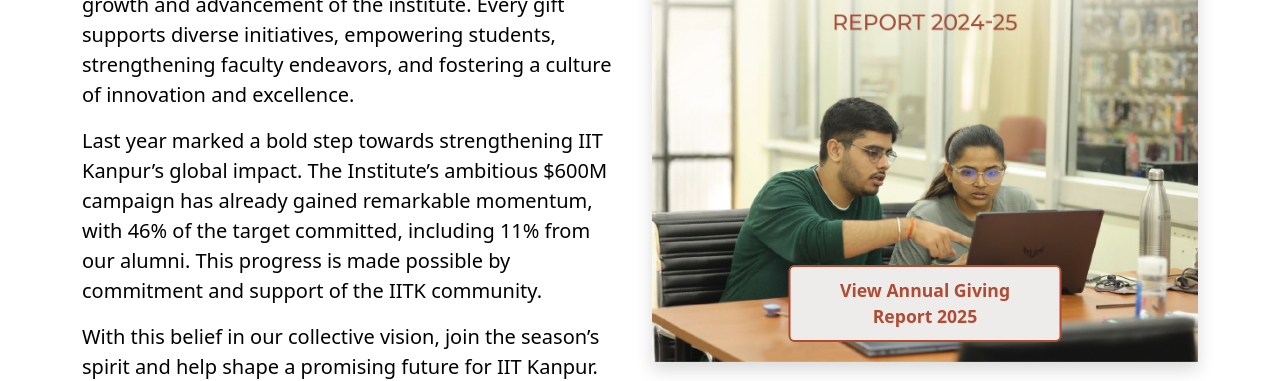
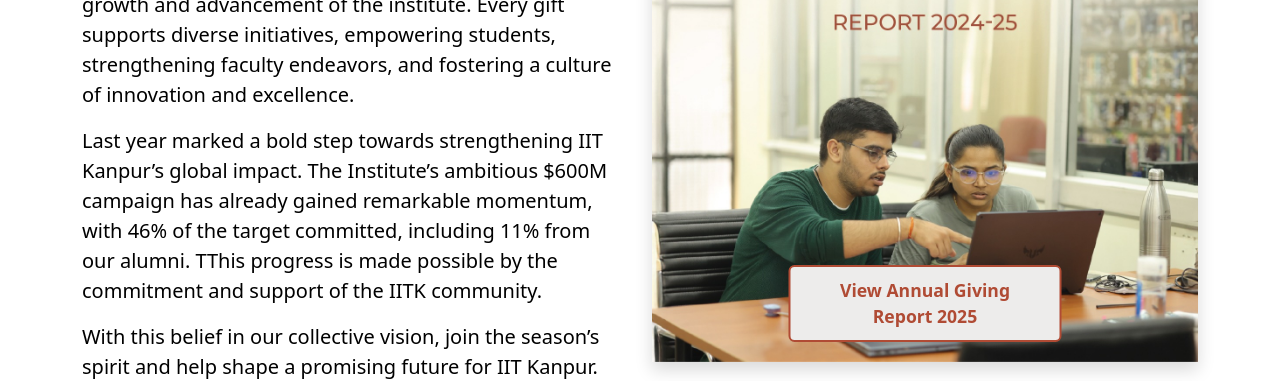
Before and after one commit to mahima263/Seasonofgiving, a plain HTML site: page index.html in a window 1280 px wide. Shown: the part 980-1361 px from the top of the page. Drawn offline with nearby package versions, Linux system fonts and the light colour scheme.

Commit message:
Standsthe commit

```diff
--- a/index.html
+++ b/index.html
@@ -190,7 +190,7 @@
                 The Season of Giving at IIT Kanpur is a heartfelt celebration of generosity, community, and the shared journey of creating a lasting impact. This special initiative invites alumni, donors, and well-wishers to support the growth and advancement of the institute. Every gift supports diverse initiatives, empowering students, strengthening faculty endeavors, and fostering a culture of innovation and excellence.
               </p>
               <p class="fs-5">
-                Last year marked a bold step towards strengthening IIT Kanpur’s global impact. The Institute’s ambitious $600M campaign has already gained remarkable momentum, with 46% of the target committed, including 11% from our alumni. This progress is made possible by commitment and support of the IITK community.
+                Last year marked a bold step towards strengthening IIT Kanpur’s global impact. The Institute’s ambitious $600M campaign has already gained remarkable momentum, with 46% of the target committed, including 11% from our alumni. TThis progress is made possible by the commitment and support of the IITK community.
               </p>
               <p class="fs-5">
                 With this belief in our collective vision, join the season’s spirit and help shape a promising future for IIT Kanpur.
```
